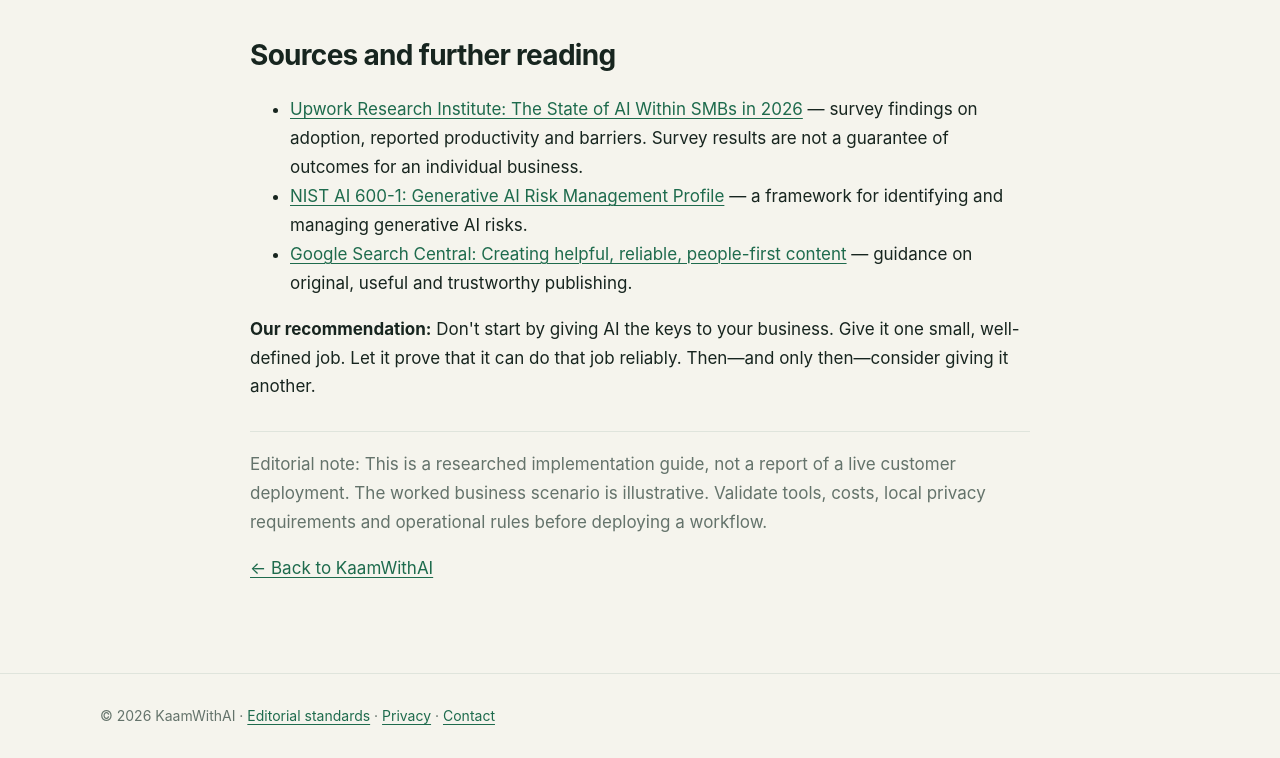
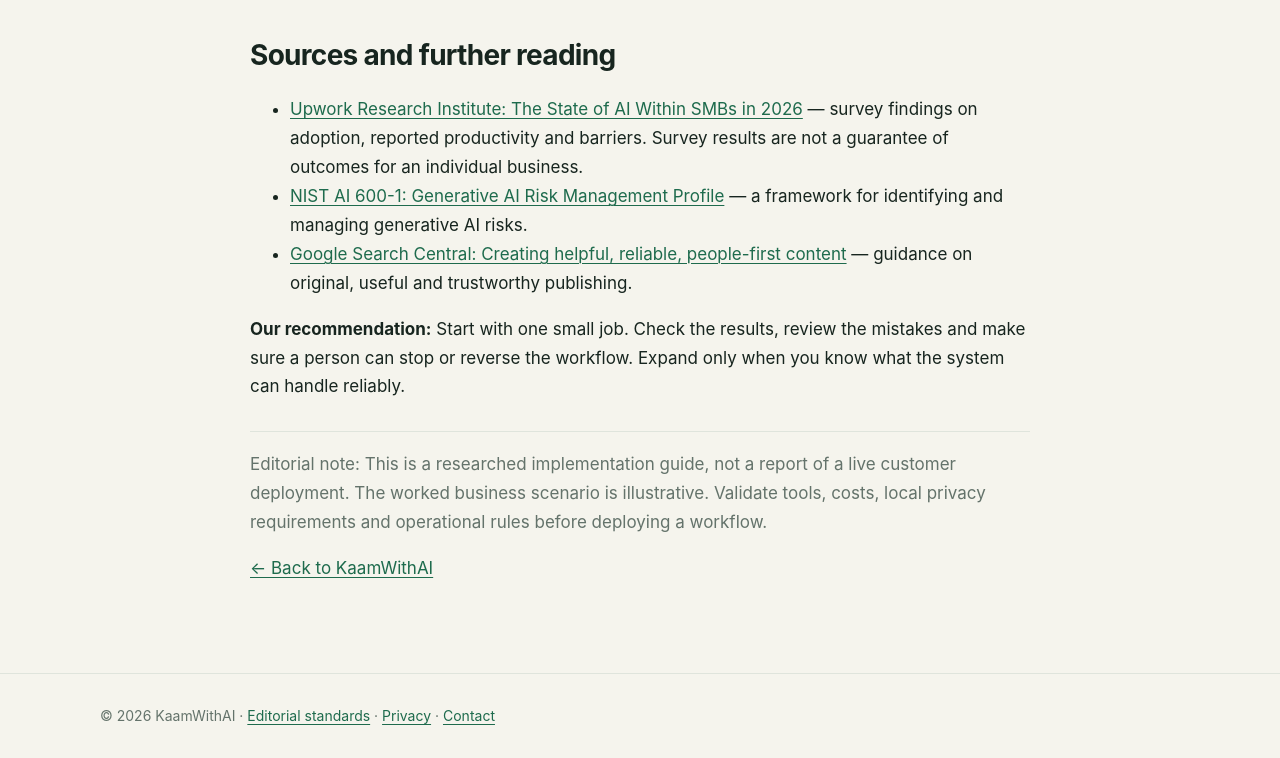
Before and after one commit to ankit-jsr/kaam-with-ai, a plain HTML site: page site/articles/first-ai-agent-small-business.html in a window 1280 px wide. Shown: the part 9068-9826 px from the top of the page. Drawn offline with Linux system fonts and the light colour scheme.

Commit message:
Remove formulaic ending from first-agent guide

```diff
--- a/site/articles/first-ai-agent-small-business.html
+++ b/site/articles/first-ai-agent-small-business.html
@@ -150,7 +150,7 @@
 <li><a href="https://developers.google.com/search/docs/fundamentals/creating-helpful-content">Google Search Central: Creating helpful, reliable, people-first content</a> — guidance on original, useful and trustworthy publishing.</li>
 </ul>
 
-<p><strong>Our recommendation:</strong> Don't start by giving AI the keys to your business. Give it one small, well-defined job. Let it prove that it can do that job reliably. Then—and only then—consider giving it another.</p>
+<p><strong>Our recommendation:</strong> Start with one small job. Check the results, review the mistakes and make sure a person can stop or reverse the workflow. Expand only when you know what the system can handle reliably.</p>
 
 <p class="notice">Editorial note: This is a researched implementation guide, not a report of a live customer deployment. The worked business scenario is illustrative. Validate tools, costs, local privacy requirements and operational rules before deploying a workflow.</p>
 <p><a href="/">← Back to KaamWithAI</a></p></main>
```
